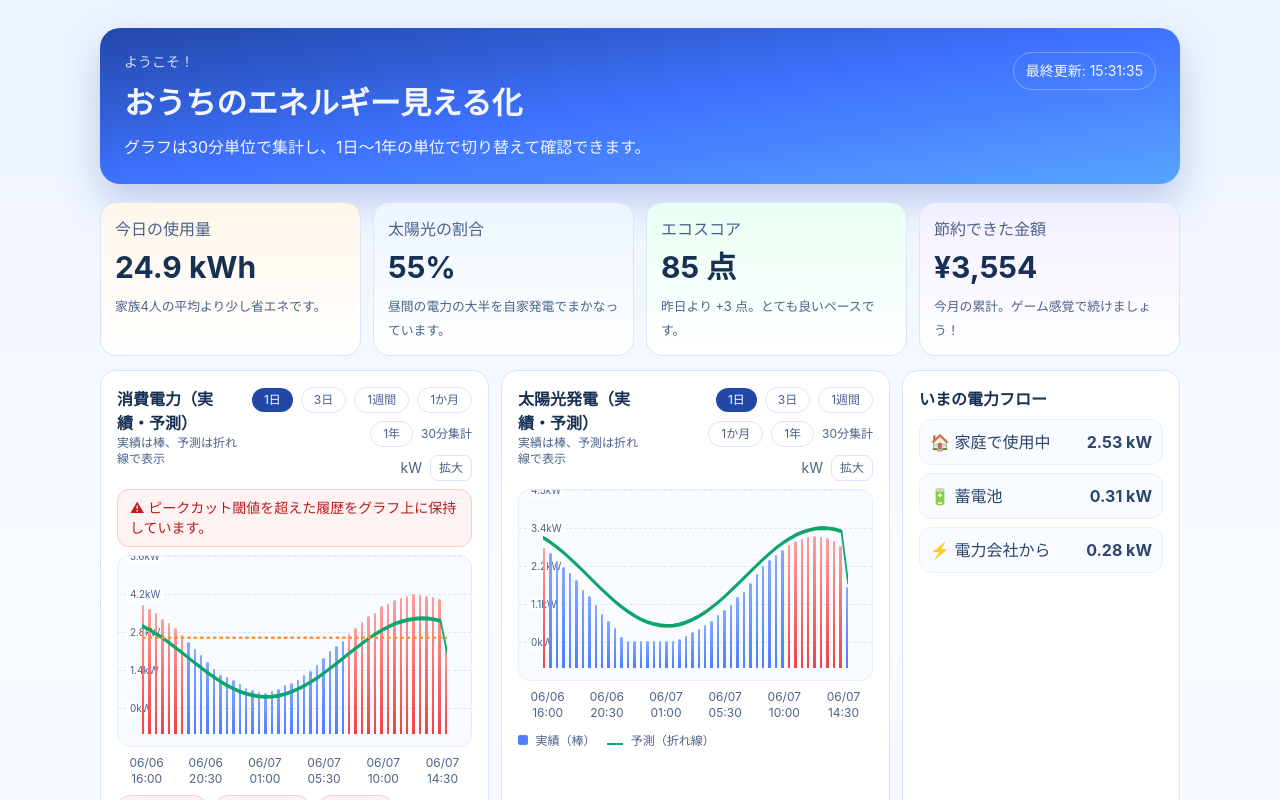
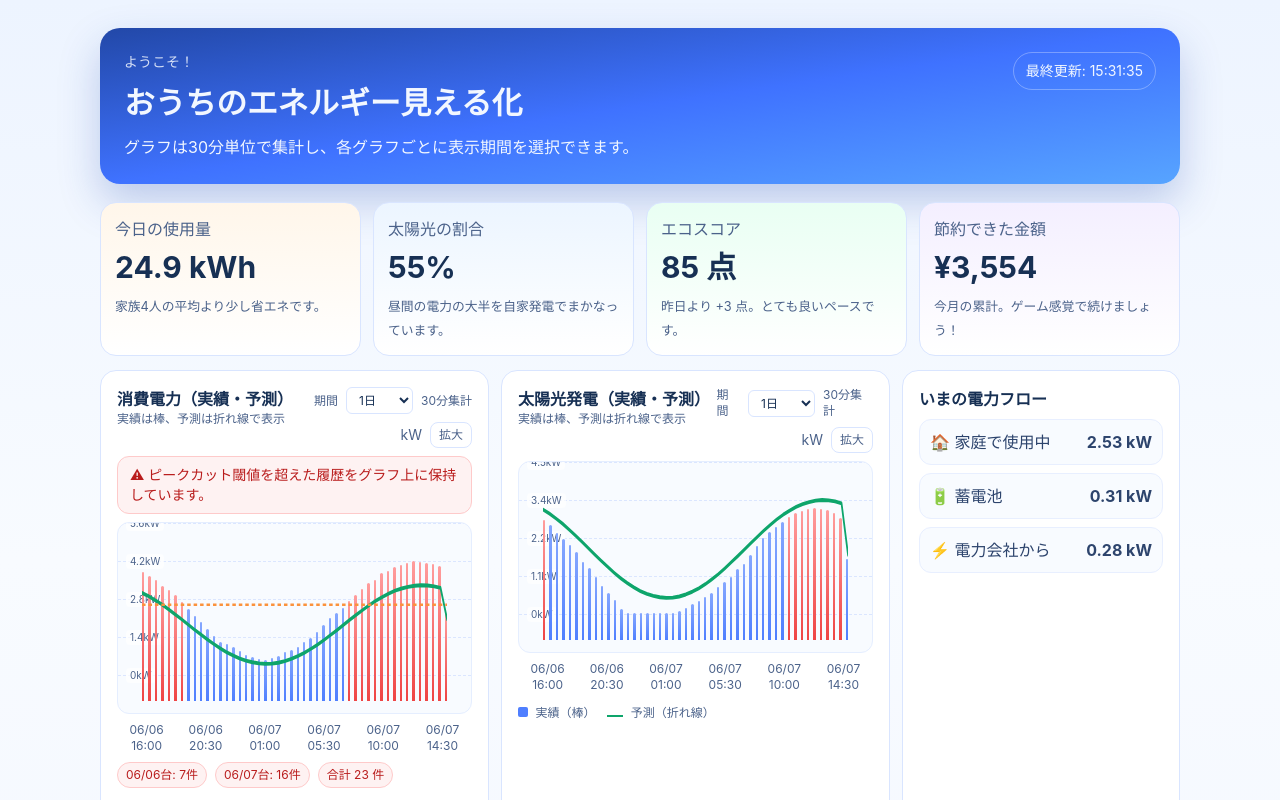
Before and after one commit to matthew77777/test-codex, a Next.js app: page / in a window 1280 px wide. Shown: the top 800 px of the page. Built offline with nearby package versions, Linux system fonts and the light colour scheme.

Commit message:
Use independent dropdown period selectors per chart

```diff
--- a/components/dashboard/chart-controls.tsx
+++ b/components/dashboard/chart-controls.tsx
@@ -5,30 +5,26 @@ type Option = {
 
 type Props = {
   options: Option[];
-  lookbackSec: number;
-  onLookbackChange: (seconds: number) => void;
-  compact?: boolean;
+  value: number;
+  onChange: (seconds: number) => void;
 };
 
-export default function ChartControls({ options, lookbackSec, onLookbackChange, compact = false }: Props) {
+export default function ChartControls({ options, value, onChange }: Props) {
   return (
-    <div className={`flex flex-wrap items-center gap-2 ${compact ? 'justify-end' : ''}`}>
-      {!compact ? <p className="m-0 text-sm font-medium text-brand-sub">表示期間:</p> : null}
-      {options.map((option) => (
-        <button
-          key={option.seconds}
-          type="button"
-          onClick={() => onLookbackChange(option.seconds)}
-          className={`rounded-full px-3 py-1 text-xs ${
-            lookbackSec === option.seconds
-              ? 'bg-[#2248a8] text-white'
-              : 'border border-brand-line bg-white text-brand-sub hover:bg-[#f5f8ff]'
-          }`}
-        >
-          {option.label}
-        </button>
-      ))}
-      <span className="text-xs text-brand-sub">30分集計</span>
-    </div>
+    <label className="flex items-center gap-2 text-xs text-brand-sub">
+      期間
+      <select
+        value={value}
+        onChange={(e) => onChange(Number(e.target.value))}
+        className="rounded-md border border-brand-line bg-white px-2 py-1 text-xs text-brand-navy"
+      >
+        {options.map((option) => (
+          <option key={option.seconds} value={option.seconds}>
+            {option.label}
+          </option>
+        ))}
+      </select>
+      <span>30分集計</span>
+    </label>
   );
 }
--- a/components/dashboard/live-dashboard.tsx
+++ b/components/dashboard/live-dashboard.tsx
@@ -58,7 +58,8 @@ const downsample = (series: SeriesPoint[]) => {
 };
 
 export default function LiveDashboard() {
-  const [lookbackSec, setLookbackSec] = useState(24 * 60 * 60);
+  const [demandLookbackSec, setDemandLookbackSec] = useState(24 * 60 * 60);
+  const [solarLookbackSec, setSolarLookbackSec] = useState(24 * 60 * 60);
 
   const { data, loading, error, startRealtime, demandHistory, solarHistory } = useMetricsStore(
     useShallow((state) => ({
@@ -76,17 +77,23 @@ export default function LiveDashboard() {
     return cleanup;
   }, [startRealtime]);
 
-  const [demandWindow, solarWindow] = useMemo(() => {
+  const demandWindow = useMemo(() => {
     const endTs = Date.now();
-    const startTs = endTs - lookbackSec * 1000;
+    const startTs = endTs - demandLookbackSec * 1000;
 
-    const takeWindow = (series: typeof demandHistory) =>
-      downsample(
-        aggregateByThirtyMin(series.filter((point) => point.timestamp >= startTs && point.timestamp <= endTs))
-      );
+    return downsample(
+      aggregateByThirtyMin(demandHistory.filter((point) => point.timestamp >= startTs && point.timestamp <= endTs))
+    );
+  }, [demandHistory, demandLookbackSec]);
 
-    return [takeWindow(demandHistory), takeWindow(solarHistory)];
-  }, [demandHistory, solarHistory, lookbackSec]);
+  const solarWindow = useMemo(() => {
+    const endTs = Date.now();
+    const startTs = endTs - solarLookbackSec * 1000;
+
+    return downsample(
+      aggregateByThirtyMin(solarHistory.filter((point) => point.timestamp >= startTs && point.timestamp <= endTs))
+    );
+  }, [solarHistory, solarLookbackSec]);
 
   if (loading) {
     return <main className="grid min-h-screen place-items-center text-lg text-brand-sub">読み込み中です…</main>;
@@ -102,7 +109,7 @@ export default function LiveDashboard() {
         <div>
           <p className="m-0 text-sm opacity-85">ようこそ！</p>
           <h1 className="my-2 text-[clamp(1.4rem,2.4vw,2rem)] font-semibold">おうちのエネルギー見える化</h1>
-          <p className="m-0 max-w-[640px] leading-relaxed">グラフは30分単位で集計し、1日〜1年の単位で切り替えて確認できます。</p>
+          <p className="m-0 max-w-[640px] leading-relaxed">グラフは30分単位で集計し、各グラフごとに表示期間を選択できます。</p>
         </div>
         <p className="m-0 whitespace-nowrap rounded-full border border-white/30 px-3 py-2 text-sm">
           最終更新: {new Date(data.fetchedAt).toLocaleTimeString('ja-JP')}
@@ -121,9 +128,8 @@ export default function LiveDashboard() {
           controls={
             <ChartControls
               options={LOOKBACK_OPTIONS}
-              lookbackSec={lookbackSec}
-              onLookbackChange={setLookbackSec}
-              compact
+              value={demandLookbackSec}
+              onChange={setDemandLookbackSec}
             />
           }
         />
@@ -135,9 +141,8 @@ export default function LiveDashboard() {
           controls={
             <ChartControls
               options={LOOKBACK_OPTIONS}
-              lookbackSec={lookbackSec}
-              onLookbackChange={setLookbackSec}
-              compact
+              value={solarLookbackSec}
+              onChange={setSolarLookbackSec}
             />
           }
         />
```
Also changed, not shown: 1 other file (tests, documents, lock files or other folders).
